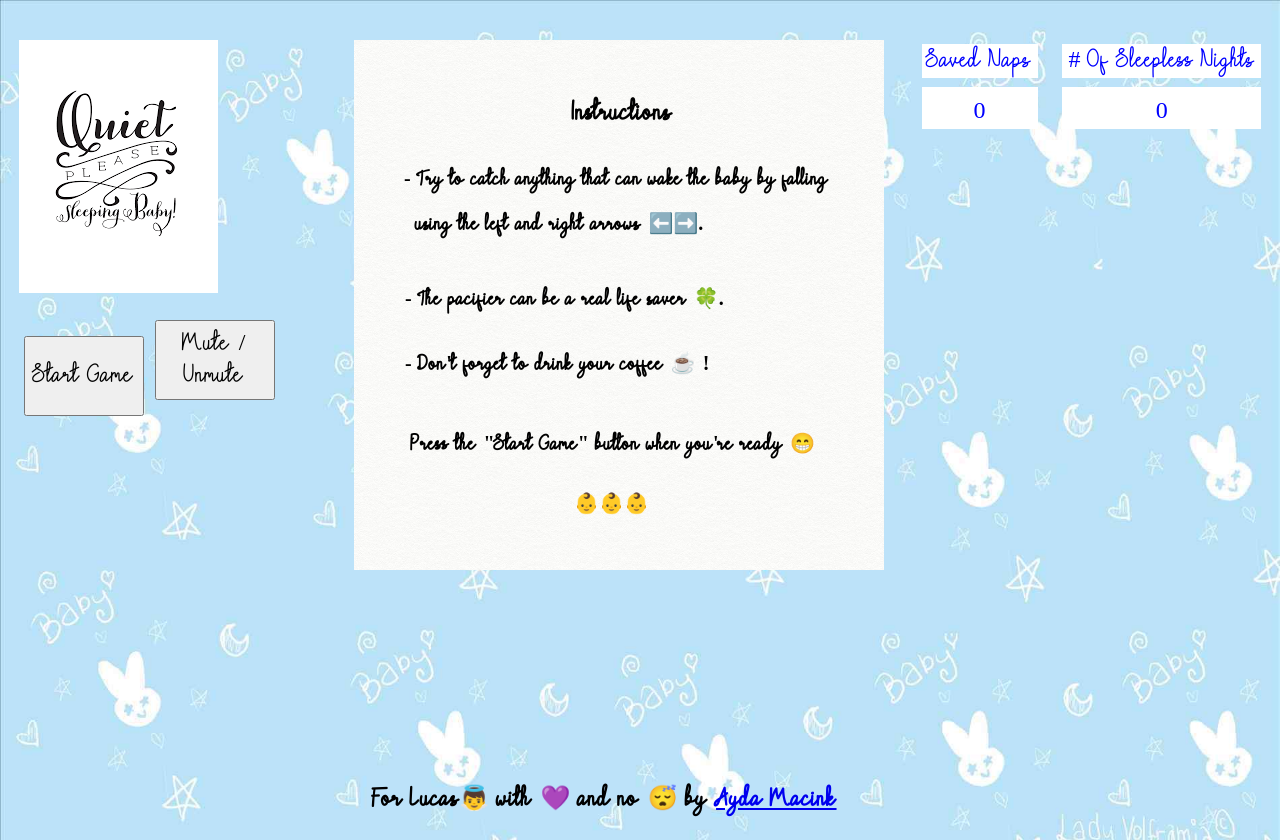
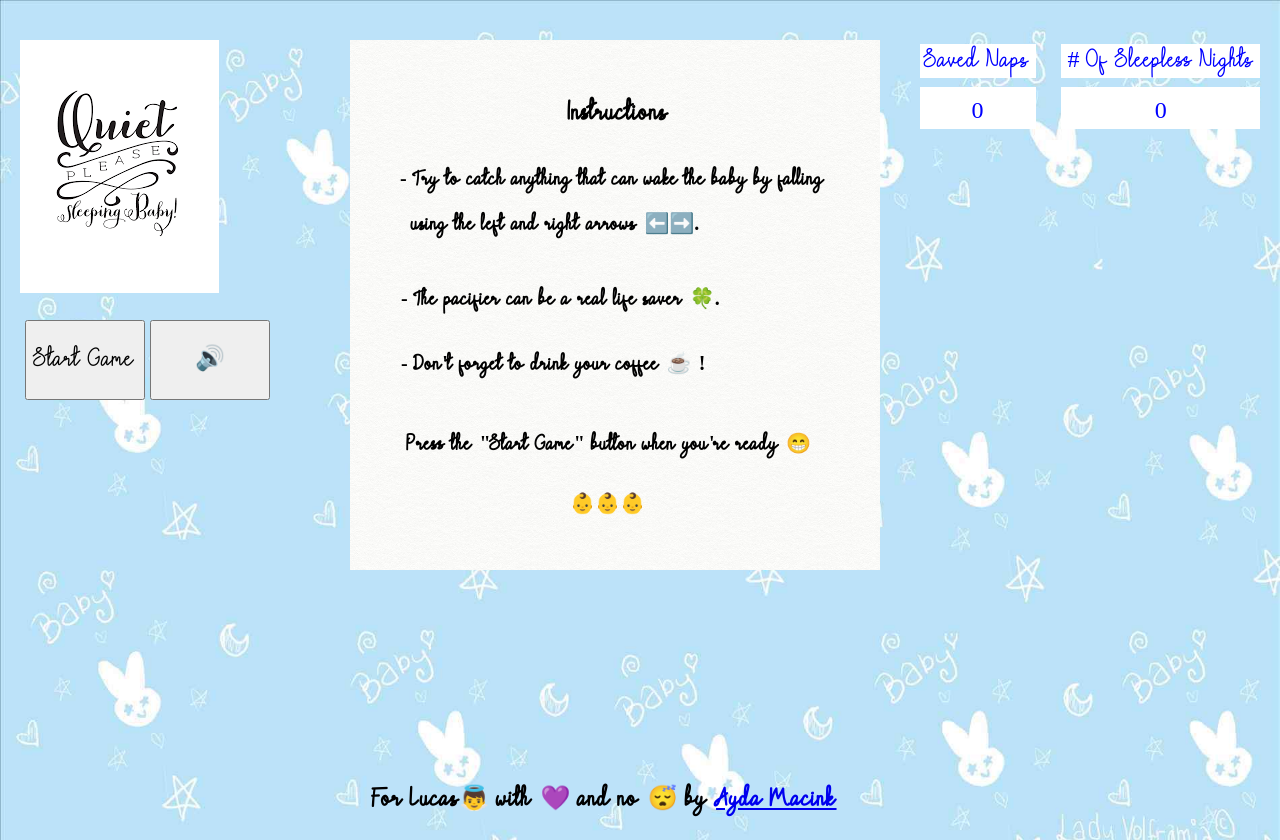
Before and after one commit to dmdmdm1/sleeping-baby, a plain HTML site: page index.html in a window 1280 px wide. Drawn offline with Linux system fonts and the light colour scheme.

Commit message:
Add toggle icon to mute button

```diff
--- a/index.html
+++ b/index.html
@@ -14,8 +14,10 @@
         <div class="game-intro">
           <img src="./images/quiet-pls.png" alt="" class="quiet" />
           <br />
+          <div class="buttons">
           <button id="start-button">Start Game</button>
-          <button id="mute-button">Mute / Unmute</button>
+          <button id="mute-button">🔊</button>
+        </div>
         </div>
       </div>
       <div id="game-board">
--- a/script.js
+++ b/script.js
@@ -356,8 +356,10 @@ window.onload = function () {
     audiosArray.forEach((audio) => {
       if (audio.muted) {
         audio.muted = false;
+        document.getElementById("mute-button").innerText = "🔊";
       } else {
         audio.muted = true;
+        document.getElementById("mute-button").innerText = "🔇";
       }
     })
   }
--- a/style.css
+++ b/style.css
@@ -43,6 +43,11 @@ button {
   cursor: pointer;
   margin-top: 20px;
   margin-left: 5px;
+}
+
+.buttons {
+  display: flex;
+  align-content: space-between;
 }
 
 .game-intro {
```
